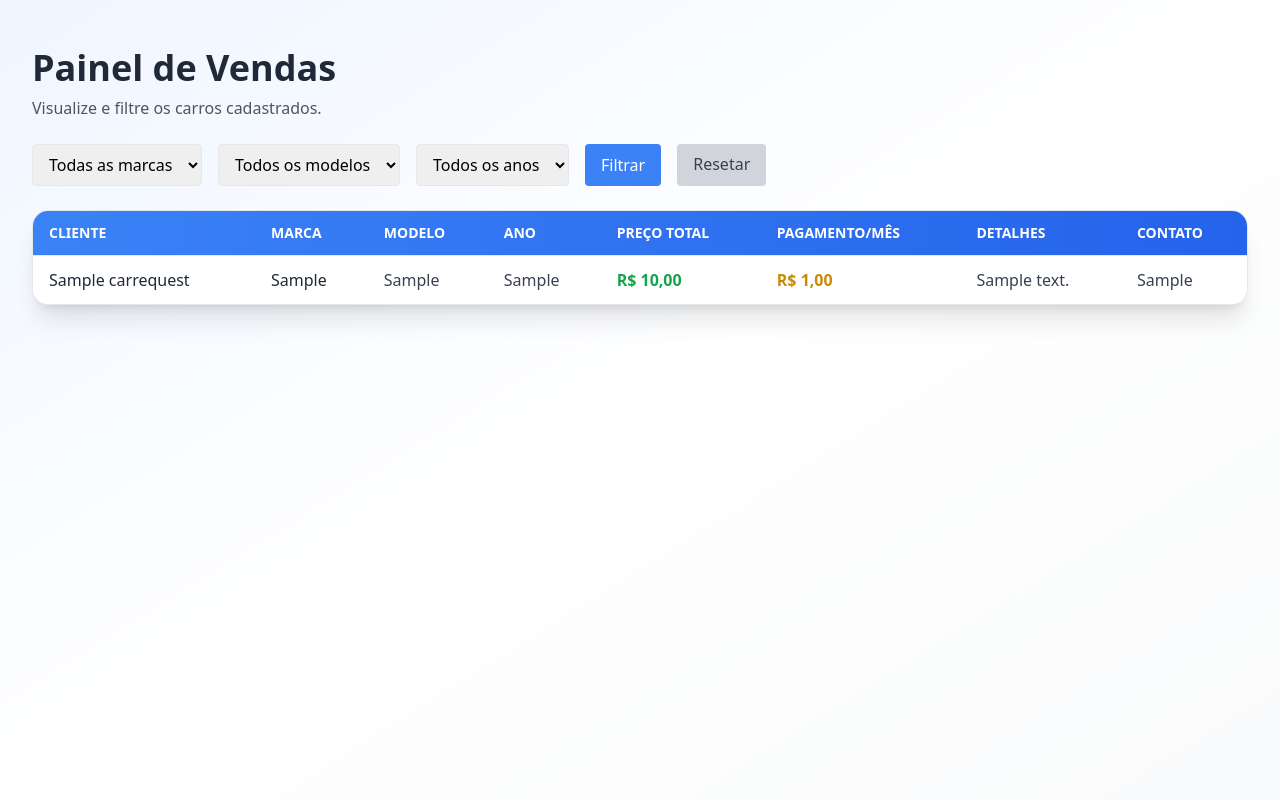
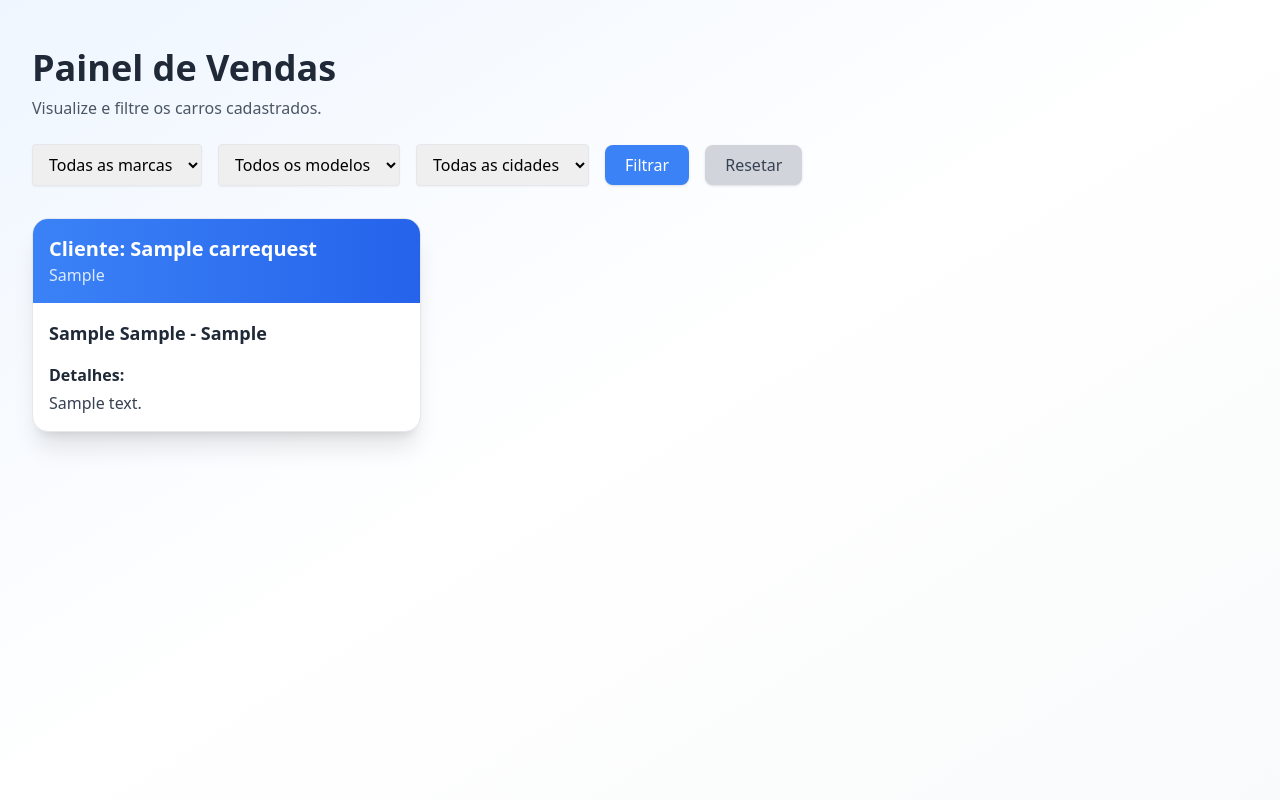
Before and after one commit to VictorBalsini/giracar, a Django app: page /dashboard/ in a window 1280 px wide. Run offline with Django 5.2, Linux system fonts and the light colour scheme; tables that the repository leaves empty hold one stand-in row (values such as "Sample post"); style sheets or scripts are compiled from the project's sources; some libraries are stand-ins or nearby versions.

Commit message:
card update

```diff
--- a/giracar/giracar/settings.py
+++ b/giracar/giracar/settings.py
@@ -24,9 +24,9 @@ BASE_DIR = Path(__file__).resolve().parent.parent
 SECRET_KEY = 'django-insecure-mt6)xh9l(jg-$lm9m(pu)tzj@rd5z@d9$l-eyz=d!ce*v0sx*y'
 
 # SECURITY WARNING: don't run with debug turned on in production!
-DEBUG = False
+DEBUG = True
 
-ALLOWED_HOSTS = ['giracar.pythonanywhere.com']
+ALLOWED_HOSTS = ['*']
 
 
 # Application definition
--- a/giracar/main/models.py
+++ b/giracar/main/models.py
@@ -5,19 +5,20 @@ class CarRequest(models.Model):
     make = models.CharField(max_length=100)
     model = models.CharField(max_length=100)
     year = models.CharField(max_length=10)
-    total_price = models.DecimalField(max_digits=12, decimal_places=2)
-    monthly_payment = models.DecimalField(max_digits=12, decimal_places=2)
+    # total_price = models.DecimalField(max_digits=12, decimal_places=2)
+    # monthly_payment = models.DecimalField(max_digits=12, decimal_places=2)
     details = models.TextField(blank=True)
+    local = models.TextField(blank=True)
     contact = models.CharField(max_length=255)
     created_at = models.DateTimeField(auto_now_add=True)
 
-    @property
-    def total_price_brl(self):
-        return f"R$ {self.total_price:,.2f}".replace(",", "X").replace(".", ",").replace("X", ".")
+    # @property
+    # def total_price_brl(self):
+    #     return f"R$ {self.total_price:,.2f}".replace(",", "X").replace(".", ",").replace("X", ".")
 
-    @property
-    def monthly_payment_brl(self):
-        return f"R$ {self.monthly_payment:,.2f}".replace(",", "X").replace(".", ",").replace("X", ".")
+    # @property
+    # def monthly_payment_brl(self):
+    #     return f"R$ {self.monthly_payment:,.2f}".replace(",", "X").replace(".", ",").replace("X", ".")
 
     def __str__(self):
-        return f"{self.make} {self.model} ({self.year})"
+        return f"{self.make} {self.model} ({self.year}) {self.city}"
--- a/giracar/main/templates/dashboard.html
+++ b/giracar/main/templates/dashboard.html
@@ -8,87 +8,63 @@
         <p class="text-gray-600">Visualize e filtre os carros cadastrados.</p>
     </div>
 
-    <!-- Filters aligned with table -->
-    <div class="max-w-7xl mx-auto mb-6">
-        <form method="GET" class="flex flex-wrap gap-4">
-            <select name="make" class="border rounded px-3 py-2">
+    <!-- Filters -->
+    <div class="max-w-7xl mx-auto mb-8">
+        <form method="GET" class="flex flex-wrap gap-4 items-center">
+            <select name="make" class="border rounded px-3 py-2 shadow-sm focus:ring-1 focus:ring-blue-400">
                 <option value="">Todas as marcas</option>
                 {% for make in makes %}
                 <option value="{{ make }}" {% if make == selected_make %}selected{% endif %}>{{ make }}</option>
                 {% endfor %}
             </select>
 
-            <select name="model" class="border rounded px-3 py-2">
+            <select name="model" class="border rounded px-3 py-2 shadow-sm focus:ring-1 focus:ring-blue-400">
                 <option value="">Todos os modelos</option>
                 {% for model in models %}
                 <option value="{{ model }}" {% if model == selected_model %}selected{% endif %}>{{ model }}</option>
                 {% endfor %}
             </select>
 
-            <select name="year" class="border rounded px-3 py-2">
-                <option value="">Todos os anos</option>
-                {% for year in years %}
-                <option value="{{ year }}" {% if year|stringformat:"s" == selected_year %}selected{% endif %}>{{ year }}</option>
+            <select name="local" class="border rounded px-3 py-2 shadow-sm focus:ring-1 focus:ring-blue-400">
+                <option value="">Todas as cidades</option>
+                {% for local in locals %}
+                <option value="{{ local }}" {% if local|stringformat:"s" == selected_local %}selected{% endif %}>{{ local }}</option>
                 {% endfor %}
             </select>
 
-            <button type="submit" class="px-4 py-2 bg-blue-500 text-white rounded hover:bg-blue-600">Filtrar</button>
-            <a href="{% url 'dashboard' %}" class="px-4 py-2 bg-gray-300 text-gray-700 rounded hover:bg-gray-400">Resetar</a>
+            <button type="submit" class="px-5 py-2 bg-blue-500 text-white rounded-lg shadow hover:bg-blue-600 transition">Filtrar</button>
+            <a href="{% url 'dashboard' %}" class="px-5 py-2 bg-gray-300 text-gray-700 rounded-lg shadow hover:bg-gray-400 transition">Resetar</a>
         </form>
     </div>
 
-    <!-- Table / Cards -->
-    <div class="max-w-7xl mx-auto overflow-x-auto shadow-xl rounded-2xl bg-white border border-gray-200">
-        <!-- Table for medium+ screens -->
-        <table class="min-w-full divide-y divide-gray-200 table-auto hidden md:table">
-            <thead class="bg-gradient-to-r from-blue-500 to-blue-600 text-white">
-                <tr>
-                    <th class="px-4 py-3 text-left text-sm font-semibold uppercase whitespace-nowrap">Cliente</th>
-                    <th class="px-4 py-3 text-left text-sm font-semibold uppercase whitespace-nowrap">Marca</th>
-                    <th class="px-4 py-3 text-left text-sm font-semibold uppercase whitespace-nowrap">Modelo</th>
-                    <th class="px-4 py-3 text-left text-sm font-semibold uppercase whitespace-nowrap">Ano</th>
-                    <th class="px-4 py-3 text-left text-sm font-semibold uppercase whitespace-nowrap">Preço Total</th>
-                    <th class="px-4 py-3 text-left text-sm font-semibold uppercase whitespace-nowrap">Pagamento/Mês</th>
-                    <th class="px-4 py-3 text-left text-sm font-semibold uppercase">Detalhes</th>
-                    <th class="px-4 py-3 text-left text-sm font-semibold uppercase whitespace-nowrap">Contato</th>
-                </tr>
-            </thead>
-            <tbody class="bg-white divide-y divide-gray-200">
-                {% for car in cars %}
-                <tr class="hover:bg-blue-50 transition duration-200">
-                    <td class="px-4 py-3 font-medium text-gray-800 whitespace-nowrap">{{ car.name }}</td>
-                    <td class="px-4 py-3 font-medium text-gray-800 whitespace-nowrap">{{ car.make }}</td>
-                    <td class="px-4 py-3 text-gray-700 whitespace-nowrap">{{ car.model }}</td>
-                    <td class="px-4 py-3 text-gray-700 whitespace-nowrap">{{ car.year }}</td>
-                    <td class="px-4 py-3 font-semibold text-green-600 whitespace-nowrap">{{ car.total_price_brl }}</td>
-                    <td class="px-4 py-3 font-semibold text-yellow-600 whitespace-nowrap">{{ car.monthly_payment_brl }}</td>
-                    <td class="px-4 py-3 text-gray-700">{{ car.details }}</td>
-                    <td class="px-4 py-3 text-gray-700 whitespace-nowrap">{{ car.contact }}</td>
-                </tr>
-                {% endfor %}
-            </tbody>
-        </table>
+    <!-- Cards Container -->
+    <div class="max-w-7xl mx-auto grid grid-cols-1 sm:grid-cols-2 lg:grid-cols-3 gap-6">
+        {% for car in cars %}
+        <div class="bg-white rounded-2xl shadow-xl border border-gray-200 overflow-hidden hover:shadow-2xl transition duration-300">
+            <!-- Header -->
+            <div class="bg-gradient-to-r from-blue-500 to-blue-600 p-4">
+                <h2 class="text-xl font-bold text-white">Cliente: {{ car.name }}</h2>
+                <p class="text-md text-blue-100">{{ car.local }}</p>
+            </div>
 
-        <!-- Card view for small screens -->
-        <div class="md:hidden space-y-4 p-4">
-            {% for car in cars %}
-            <div class="bg-white border border-gray-200 rounded-lg shadow p-4">
-                <div class="flex justify-between mb-2">
-                    <span class="font-semibold text-gray-800">{{ car.name }}</span>
-                    <span class="font-semibold text-gray-800">{{ car.make }} - {{ car.model }}</span>
-                </div>
-                <div class="grid grid-cols-2 gap-2 text-sm text-gray-700">
-                    <div><span class="font-semibold">Ano:</span> {{ car.year }}</div>
-                    <div><span class="font-semibold">Preço Total:</span> {{ car.total_price_brl }}</div>
-                    <div><span class="font-semibold">Pagamento/Mês:</span> {{ car.monthly_payment_brl }}</div>
-                    <div><span class="font-semibold">Contato:</span> {{ car.contact }}</div>
-                    <div class="col-span-2"><span class="font-semibold">Detalhes:</span> {{ car.details }}</div>
+            <!-- Body -->
+            <div class="p-4 space-y-4">
+                <!-- Make, Model, Year -->
+                <p class="text-lg font-bold text-gray-800">
+                    {{ car.make }} {{ car.model }} - {{ car.year }}
+                </p>
+
+                <!-- Details -->
+                <div>
+                    <p class="font-semibold text-gray-800 mb-1">Detalhes:</p>
+                    <p class="text-gray-700">{{ car.details }}</p>
                 </div>
             </div>
-            {% endfor %}
         </div>
+        {% endfor %}
     </div>
 
+    <!-- No Cars Message -->
     {% if not cars %}
     <div class="text-center py-16">
         <svg class="mx-auto h-20 w-20 text-gray-300" fill="none" stroke="currentColor" viewBox="0 0 24 24">
--- a/giracar/main/views.py
+++ b/giracar/main/views.py
@@ -29,28 +29,28 @@ def dashboard(request):
     # Filters
     make_filter = request.GET.get('make')
     model_filter = request.GET.get('model')
-    year_filter = request.GET.get('year')
+    local_filter = request.GET.get('local')
 
     if make_filter:
         cars = cars.filter(make__icontains=make_filter)
     if model_filter:
         cars = cars.filter(model__icontains=model_filter)
-    if year_filter:
-        cars = cars.filter(year=year_filter)
+    if local_filter:
+        cars = cars.filter(local=local_filter)
 
     # Unique values for dropdowns
     makes = CarRequest.objects.values_list('make', flat=True).distinct().order_by('make')
     models = CarRequest.objects.values_list('model', flat=True).distinct().order_by('model')
-    years = CarRequest.objects.values_list('year', flat=True).distinct().order_by('year')
+    locals = CarRequest.objects.values_list('local', flat=True).distinct().order_by('local')
 
     context = {
         'cars': cars,
         'makes': makes,
         'models': models,
-        'years': years,
+        'locals': locals,
         'selected_make': make_filter,
         'selected_model': model_filter,
-        'selected_year': year_filter,
+        'selected_local': local_filter,
     }
     return render(request, 'dashboard.html', context)
 
```
Also changed, not shown: giracar/main/admin.py (+4 -4 lines), giracar/main/forms.py (+14 -6 lines), giracar/main/migrations/0003_remove_carrequest_monthly_payment_and_more.py (added).
